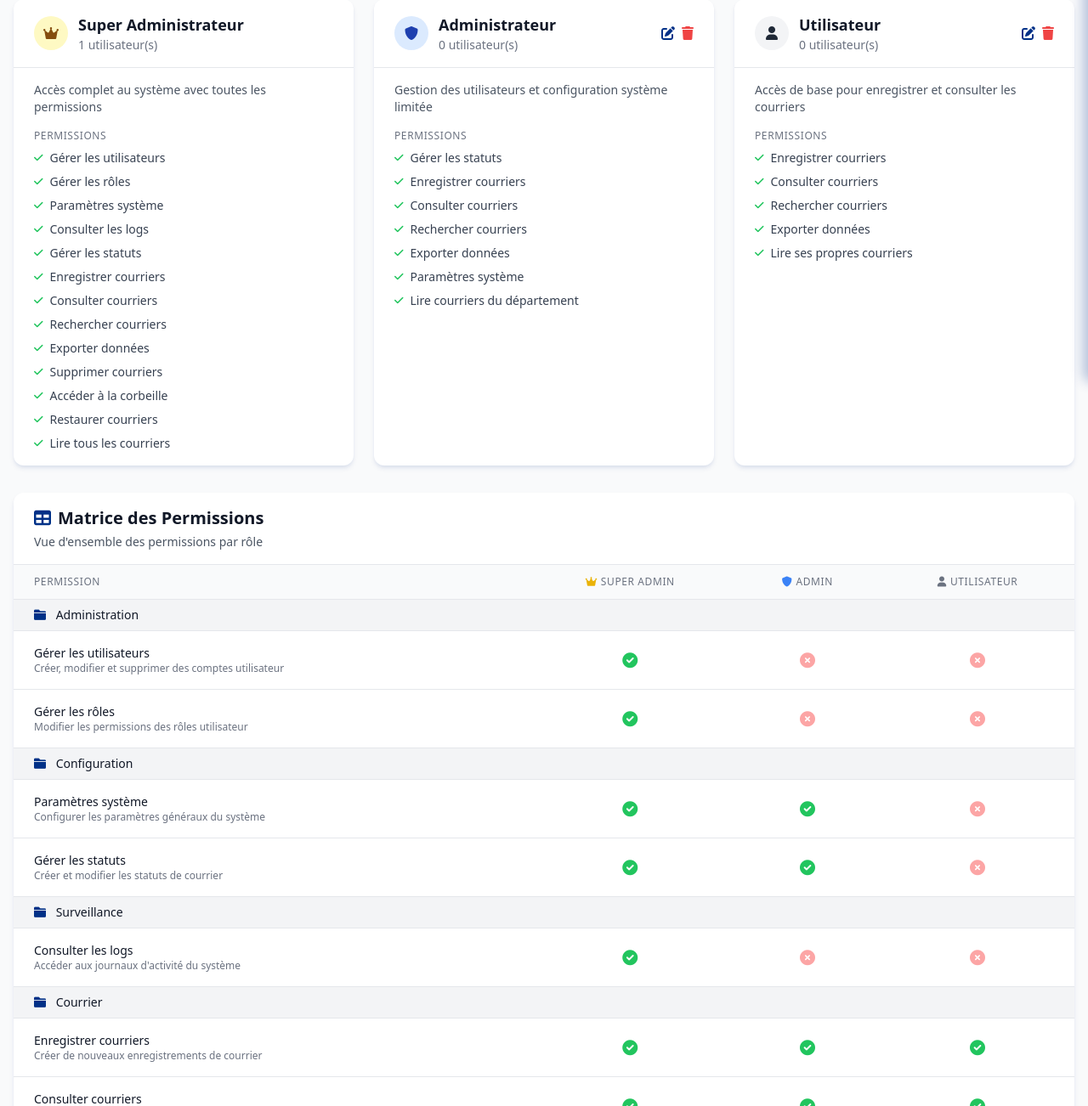
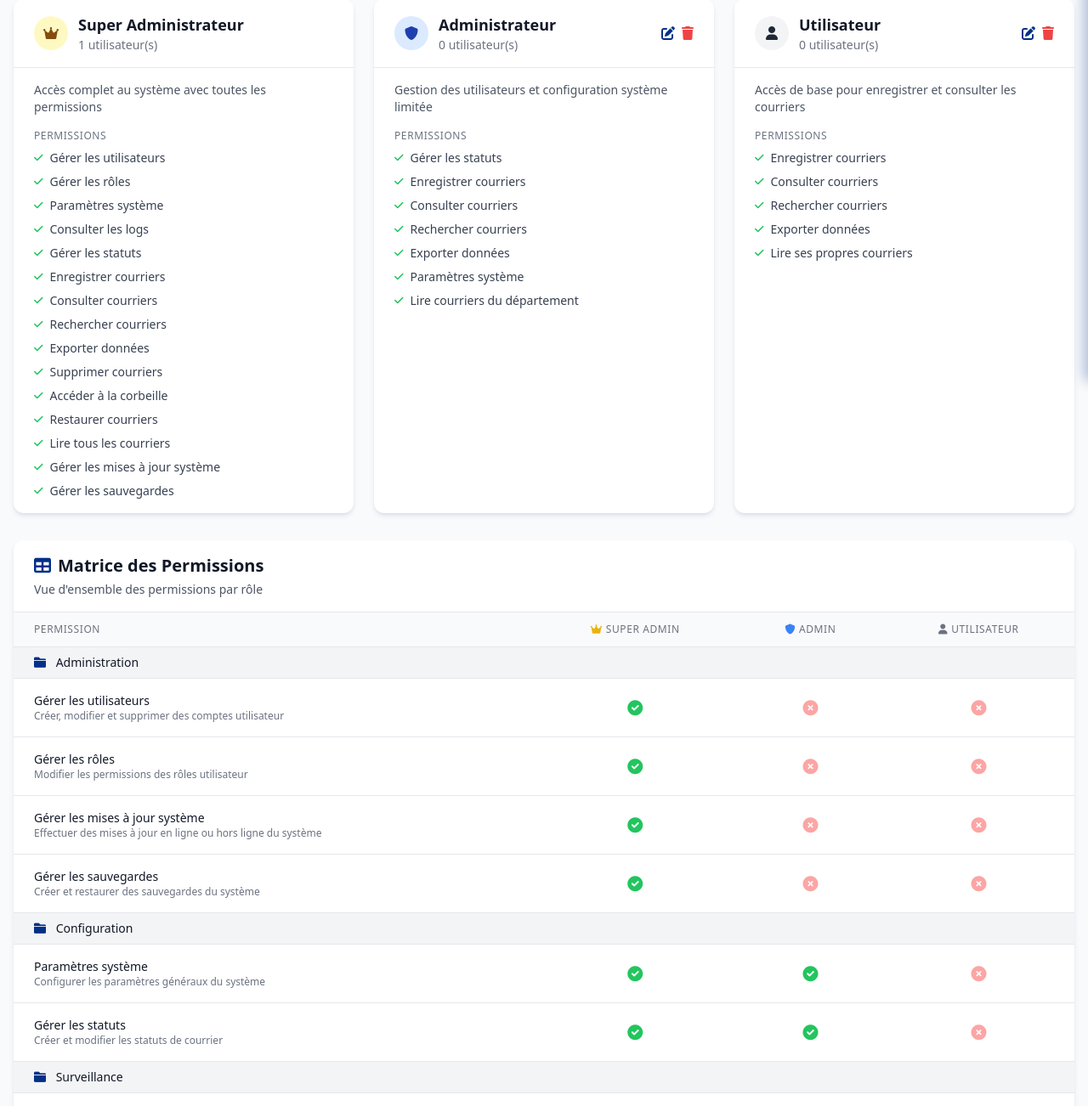
Before and after one commit to moa-digitalagency/gec, a Flask app: page /manage_roles in a window 1280 px wide. Shown: the part 191-1493 px from the top of the page at 85% size. Run offline with Flask 3, Linux system fonts and the light colour scheme; a user stored in the database is signed in; some libraries are stand-ins or nearby versions.

Commit message:
Add system update and backup management features
Introduce new permissions for managing system updates and backups, update role definitions, and integrate these permissions into the user interface and backend access controls for system update functionalities.

Replit-Commit-Author: Agent
Replit-Commit-Session-Id: ad5ff968-86f0-4263-87b0-c80ae8267d36
Replit-Commit-Checkpoint-Type: full_checkpoint
Replit-Commit-Screenshot-Url: https://storage.googleapis.com/screenshot-production-us-central1/0a44e1c5-a22c-4a4c-b54b-c0ba431f7c4b/ad5ff968-86f0-4263-87b0-c80ae8267d36/CDTHP3H

```diff
--- a/models.py
+++ b/models.py
@@ -776,7 +776,8 @@ class RolePermission(db.Model):
                 'manage_users', 'manage_roles', 'manage_system_settings',
                 'view_all_logs', 'manage_statuses', 'manage_departments',
                 'register_mail', 'view_mail', 'search_mail', 'export_data',
-                'delete_mail', 'view_trash', 'restore_mail', 'view_all', 'edit_all', 'read_all_mail'
+                'delete_mail', 'view_trash', 'restore_mail', 'view_all', 'edit_all', 'read_all_mail',
+                'manage_updates', 'manage_backup'
             ],
             'admin': [
                 'manage_statuses', 'register_mail', 'view_mail',
--- a/templates/manage_roles.html
+++ b/templates/manage_roles.html
@@ -204,10 +204,15 @@
                 Les permissions sont actuellement définies dans le code de l'application pour garantir la sécurité et la stabilité du système.
             </p>
             <ul class="text-blue-700 text-sm space-y-1">
-                <li><strong>Super Administrateur :</strong> Accès complet à toutes les fonctionnalités</li>
+                <li><strong>Super Administrateur :</strong> Accès complet à toutes les fonctionnalités (incluant les mises à jour et sauvegardes)</li>
                 <li><strong>Administrateur :</strong> Gestion des courriers et configuration système</li>
                 <li><strong>Utilisateur :</strong> Enregistrement et consultation des courriers</li>
             </ul>
+            <div class="mt-4 p-3 bg-yellow-50 border border-yellow-200 rounded">
+                <p class="text-yellow-800 text-sm">
+                    <strong>Note:</strong> La permission "Gestion des mises à jour" peut être accordée à d'autres rôles pour permettre l'accès aux fonctions de mise à jour du système.
+                </p>
+            </div>
             <p class="text-blue-600 text-xs mt-3 italic">
                 Pour modifier les permissions d'un rôle, contactez l'équipe de développement.
             </p>
--- a/templates/settings.html
+++ b/templates/settings.html
@@ -546,6 +546,7 @@
     </div>
 
     <!-- Bouton Mise à Jour du Système -->
+    {% if current_user.has_permission('manage_updates') %}
     <div class="mt-8 border-t pt-6">
         <h3 class="text-lg font-semibold text-gray-900 mb-4 flex items-center">
             <i class="fas fa-sync-alt mr-2 text-purple-600"></i>
@@ -559,6 +560,7 @@
             Accéder aux Mises à Jour
         </a>
     </div>
+    {% endif %}
 
     <!-- Liste des sauvegardes disponibles -->
     {% if backup_files %}
--- a/views.py
+++ b/views.py
@@ -1219,8 +1219,8 @@ def restore_system():
 @login_required
 def update_system():
     """Page de mise à jour du système"""
-    if not current_user.is_super_admin():
-        flash('Accès non autorisé.', 'error')
+    if not current_user.has_permission('manage_updates'):
+        flash('Accès non autorisé. Permission requise: Gestion des mises à jour.', 'error')
         return redirect(url_for('dashboard'))
 
     # Vérifier la version actuelle
@@ -1236,8 +1236,8 @@ def update_system():
 @login_required
 def update_online():
     """Mise à jour online via Git"""
-    if not current_user.is_super_admin():
-        flash('Accès non autorisé.', 'error')
+    if not current_user.has_permission('manage_updates'):
+        flash('Accès non autorisé. Permission requise: Gestion des mises à jour.', 'error')
         return redirect(url_for('dashboard'))
 
     try:
@@ -1293,8 +1293,8 @@ def update_online():
 @login_required
 def update_offline():
     """Mise à jour offline via fichier ZIP"""
-    if not current_user.is_super_admin():
-        flash('Accès non autorisé.', 'error')
+    if not current_user.has_permission('manage_updates'):
+        flash('Accès non autorisé. Permission requise: Gestion des mises à jour.', 'error')
         return redirect(url_for('dashboard'))
 
     try:
@@ -2055,6 +2055,16 @@ def manage_roles():
             'name': 'Lire ses propres courriers',
             'description': 'Accès uniquement aux courriers enregistrés par soi-même',
             'category': 'Accès Courrier'
+        },
+        'manage_updates': {
+            'name': 'Gérer les mises à jour système',
+            'description': 'Effectuer des mises à jour en ligne ou hors ligne du système',
+            'category': 'Administration'
+        },
+        'manage_backup': {
+            'name': 'Gérer les sauvegardes',
+            'description': 'Créer et restaurer des sauvegardes du système',
+            'category': 'Administration'
         }
     }
 
@@ -2134,7 +2144,9 @@ def add_role():
         'restore_mail': 'Restaurer courriers supprimés',
         'read_all_mail': 'Lire tous les courriers',
         'read_department_mail': 'Lire courriers du département',
-        'read_own_mail': 'Lire ses propres courriers'
+        'read_own_mail': 'Lire ses propres courriers',
+        'manage_updates': 'Gérer les mises à jour système',
+        'manage_backup': 'Gérer les sauvegardes'
     }
 
     couleurs_disponibles = [
@@ -2217,7 +2229,9 @@ def edit_role(role_id):
         'restore_mail': 'Restaurer courriers supprimés',
         'read_all_mail': 'Lire tous les courriers',
         'read_department_mail': 'Lire courriers du département',
-        'read_own_mail': 'Lire ses propres courriers'
+        'read_own_mail': 'Lire ses propres courriers',
+        'manage_updates': 'Gérer les mises à jour système',
+        'manage_backup': 'Gérer les sauvegardes'
     }
 
     couleurs_disponibles = [
```
Also changed, not shown: requirements-deployment.txt (added, +87 -0 lines).
